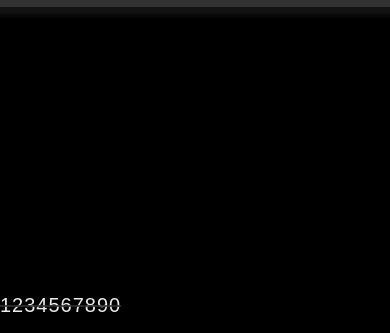
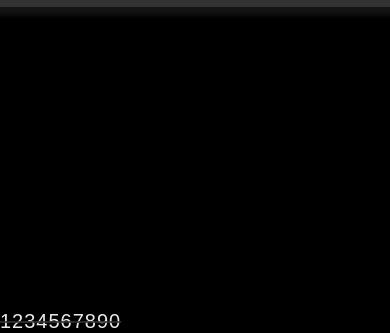
Before and after one commit to Ngozi-ka/countdown-timer, a plain HTML site: page index.html in a window 390 px wide. Shown: the part 511-844 px from the top of the page. Drawn offline with Linux system fonts and the light colour scheme.

Commit message:
Update style.css

```diff
--- a/style.css
+++ b/style.css
@@ -55,7 +55,7 @@ body{
 
 .by-side{
     position: absolute;
-    bottom: 3rem;
+    bottom: 0;
     left: 0;
     font-size: 30px;
     letter-spacing: 1px;
@@ -89,7 +89,7 @@ body{
 
     .by-side{
         font-size: 20px;
-        bottom: 1rem;
+
     }
 
 
```
